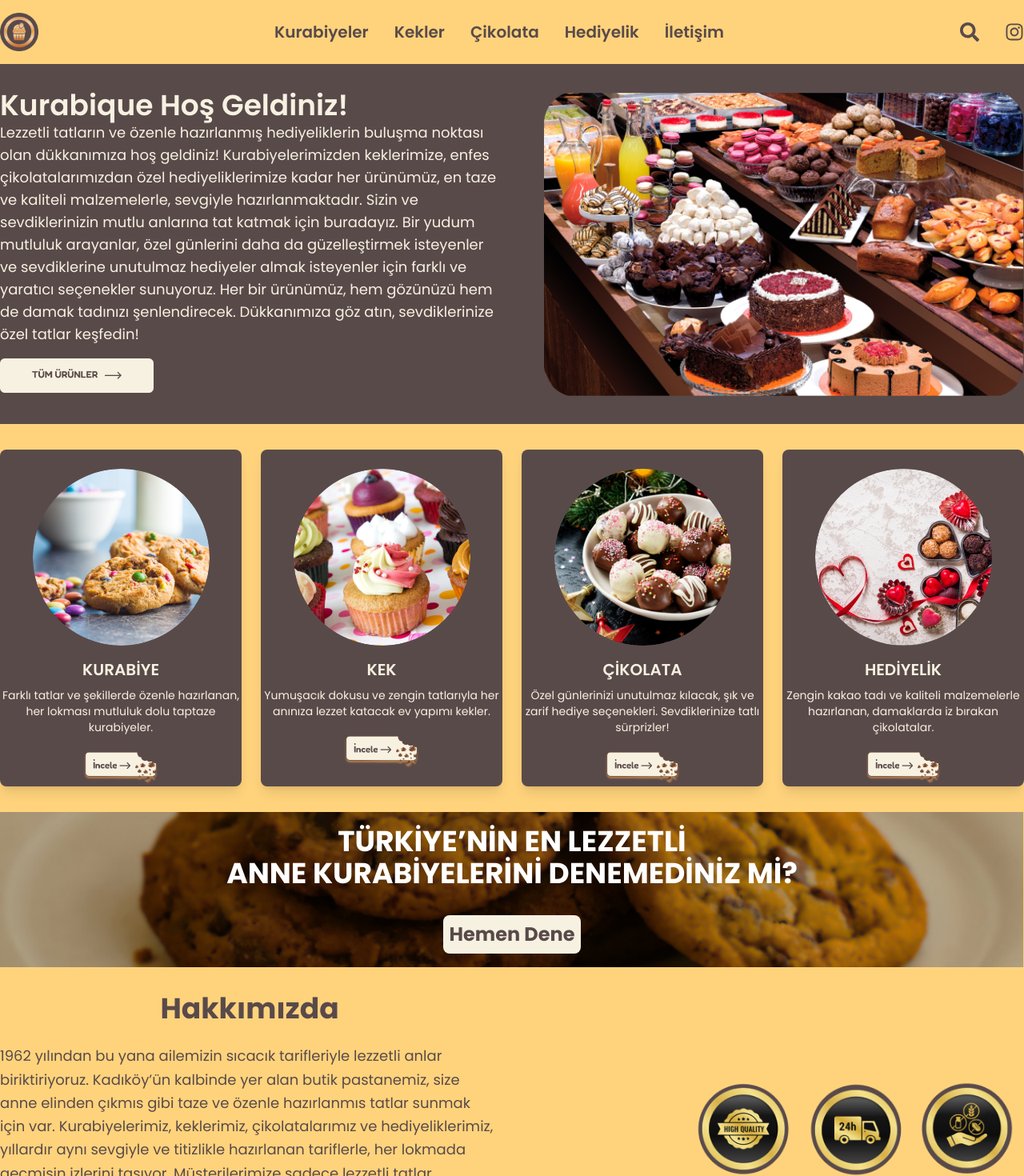
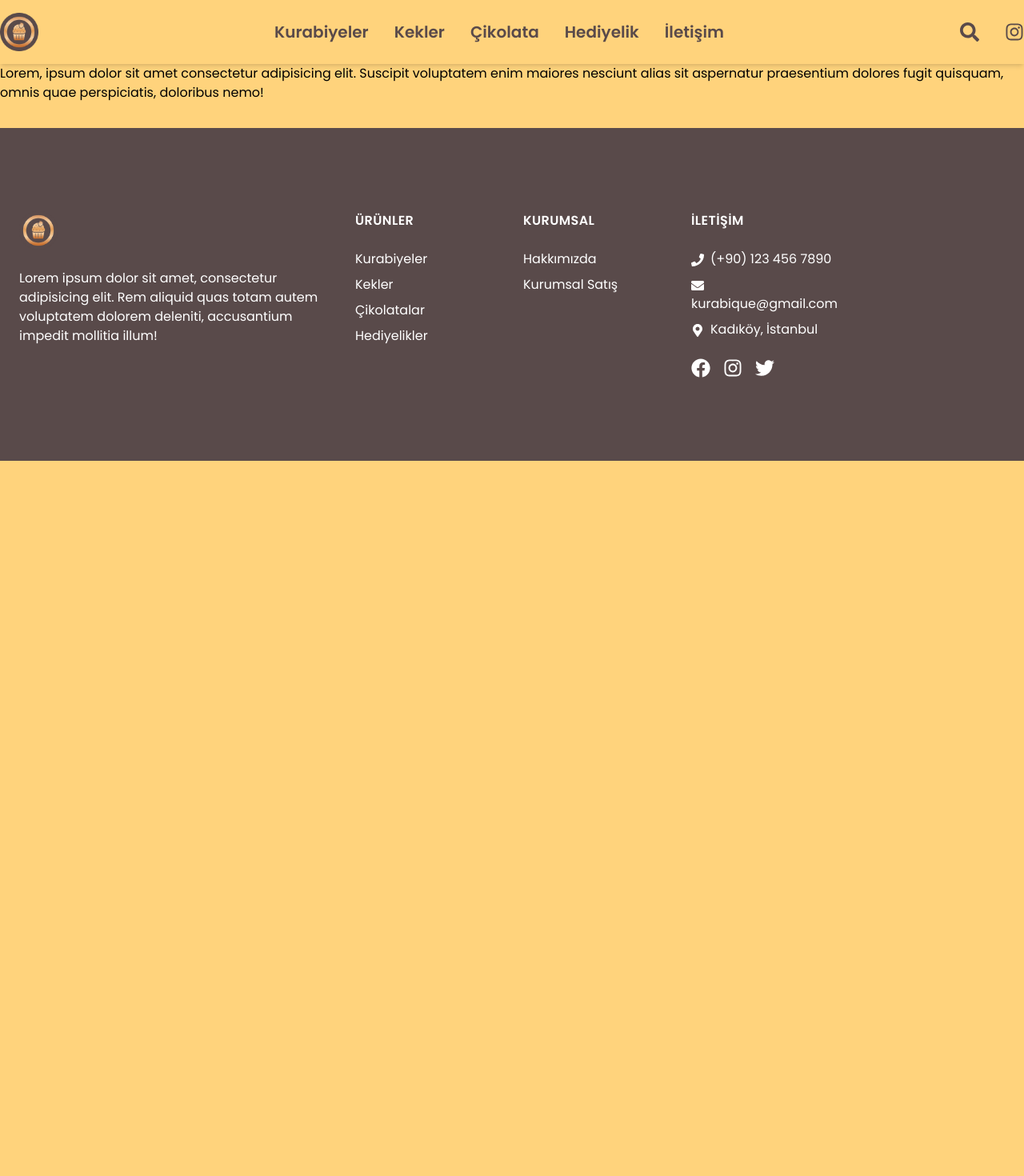
Before and after one commit to Arcadia-0/Kurabique, a React (Vite) app: page /cookies in a window 1280 px wide. Shown: the top 1470 px of the page at 80% size. After the commit the page ends 800 px from the top, so only its background shows below. Built offline with nearby package versions, Linux system fonts and the light colour scheme.

Commit message:
react-router-dom for multiple pages

```diff
--- a/package.json
+++ b/package.json
@@ -12,7 +12,8 @@
   "dependencies": {
     "react": "^18.3.1",
     "react-dom": "^18.3.1",
-    "react-icons": "^5.4.0"
+    "react-icons": "^5.4.0",
+    "react-router-dom": "^7.3.0"
   },
   "devDependencies": {
     "@eslint/js": "^9.17.0",
--- a/src/App.jsx
+++ b/src/App.jsx
@@ -1,23 +1,39 @@
-import './App.css'
-import About from './components/About/About'
-import Banner from './components/Banner/Banner'
-import Footer from './components/Footer/Footer'
-import Hero from './components/Hero/Hero'
-import Navbar from './components/Navbar/Navbar'
-import Products from './components/Products/Products'
+import './App.css';
+import { Routes, Route } from 'react-router-dom';
+import About from './components/About/About';
+import Banner from './components/Banner/Banner';
+import Footer from './components/Footer/Footer';
+import Hero from './components/Hero/Hero';
+import Navbar from './components/Navbar/Navbar';
+import Products from './components/Products/Products';
+import Cookies from './components/SideComponents/Cookies/Cookies';
+import Cakes from './components/SideComponents/Cakes/Cakes';
 
 function App() {
-
   return (
     <div>
-    <Navbar/>
-    <Hero/>
-    <Products/>
-    <Banner/>
-    <About/>
-    <Footer/>
+      <Navbar />
+
+      <Routes>
+        {/* Ana sayfa ("/") */}
+        <Route path='/' element={
+          <>
+            <Hero />
+            <Products />
+            <Banner />
+            <About />
+          </>
+        } />
+
+        {/* /cookies sayfası için sadece Cookies bileşeni gösterilir */}
+        <Route path='/cookies' element={<Cookies />} />
+        <Route path='/cakes' element={<Cakes />} />
+      </Routes>
+
+      {/* Footer her sayfada görünür */}
+      <Footer />
     </div>
-  )
+  );
 }
 
-export default App
+export default App;
--- a/src/components/Navbar/Navbar.jsx
+++ b/src/components/Navbar/Navbar.jsx
@@ -1,4 +1,5 @@
 import { useState, useEffect, useRef } from "react";
+import {Link} from "react-router-dom"
 import logo from "../../assets/logo.png";
 import { FaArrowUp, FaBars, FaSearch, FaInstagram } from "react-icons/fa"; // Instagram ve Search ikonları
 
@@ -62,20 +63,20 @@ export const Navbar = () => {
         >
           <ul className="flex flex-col lg:flex-row lg:space-x-8 text-center lg:text-left">
             <li>
-              <a
-                href="#cookies"
+              <Link to="/cookies"
+
                 className="text-xl font-semibold hover:text-primary transition duration-300"
               >
                 Kurabiyeler
-              </a>
+              </Link>
             </li>
             <li>
-              <a
-                href="#cakes"
+              <Link to="/cakes"
+
                 className="text-xl font-semibold hover:text-primary transition duration-300"
               >
                 Kekler
-              </a>
+              </Link>
             </li>
             <li>
               <a
--- /dev/null
+++ b/src/components/SideComponents/Cakes/Cakes.jsx
@@ -0,0 +1,8 @@
+
+const Cakes = () => {
+  return (
+    <div>Cakes</div>
+  )
+}
+
+export default Cakes
--- /dev/null
+++ b/src/components/SideComponents/Cookies/Cookies.jsx
@@ -0,0 +1,8 @@
+
+const Cookies = () => {
+  return (
+    <div>Lorem, ipsum dolor sit amet consectetur adipisicing elit. Suscipit voluptatem enim maiores nesciunt alias sit aspernatur praesentium dolores fugit quisquam, omnis quae perspiciatis, doloribus nemo!</div>
+  )
+}
+
+export default Cookies
--- a/src/main.jsx
+++ b/src/main.jsx
@@ -1,9 +1,12 @@
 import { StrictMode } from 'react'
 import { createRoot } from 'react-dom/client'
 import App from './App.jsx'
+import { BrowserRouter } from 'react-router-dom'
 
 createRoot(document.getElementById('root')).render(
   <StrictMode>
+    <BrowserRouter>
     <App />
+    </BrowserRouter>
   </StrictMode>,
 )
```
Also changed, not shown: 1 other file (tests, documents, lock files or other folders).
